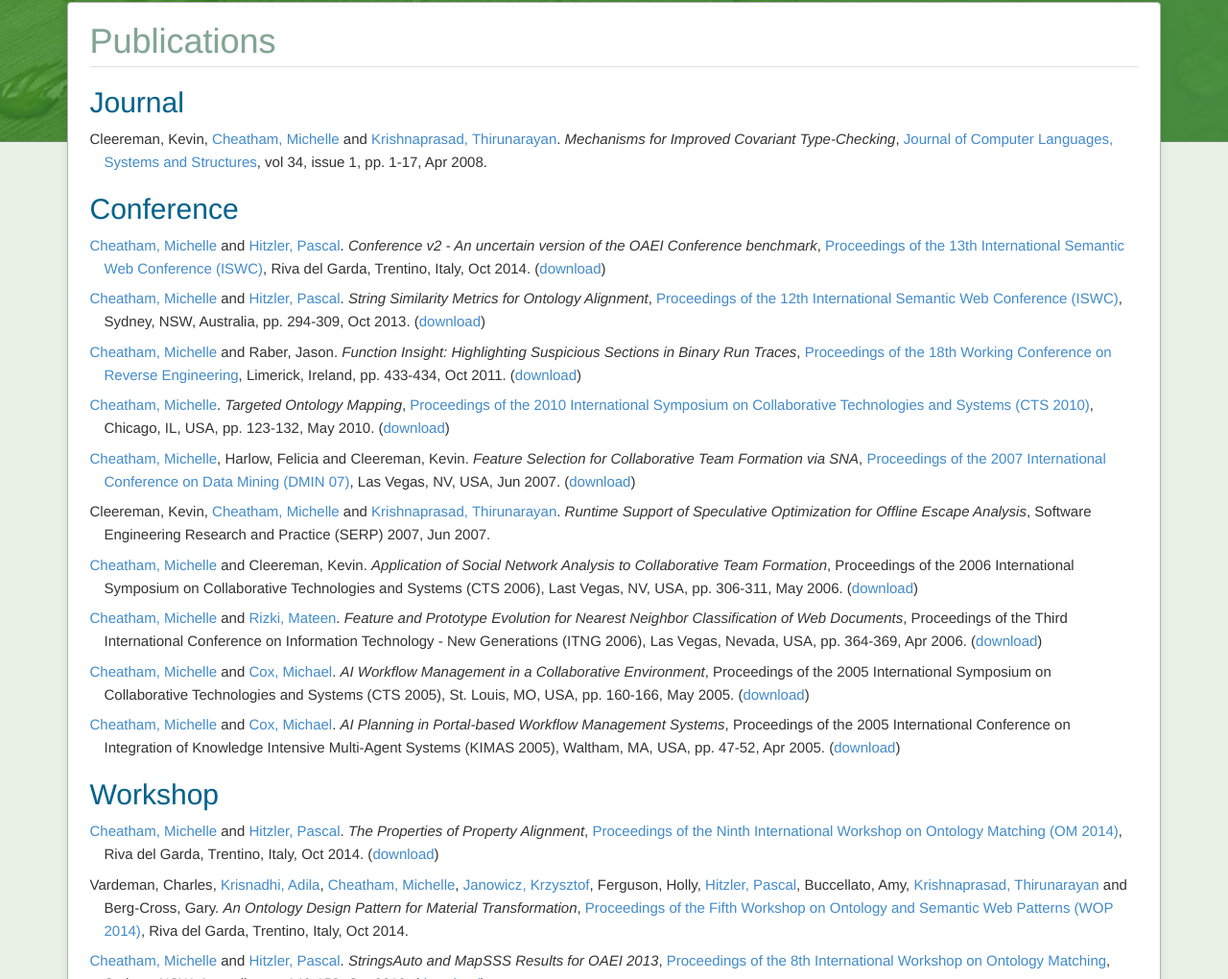
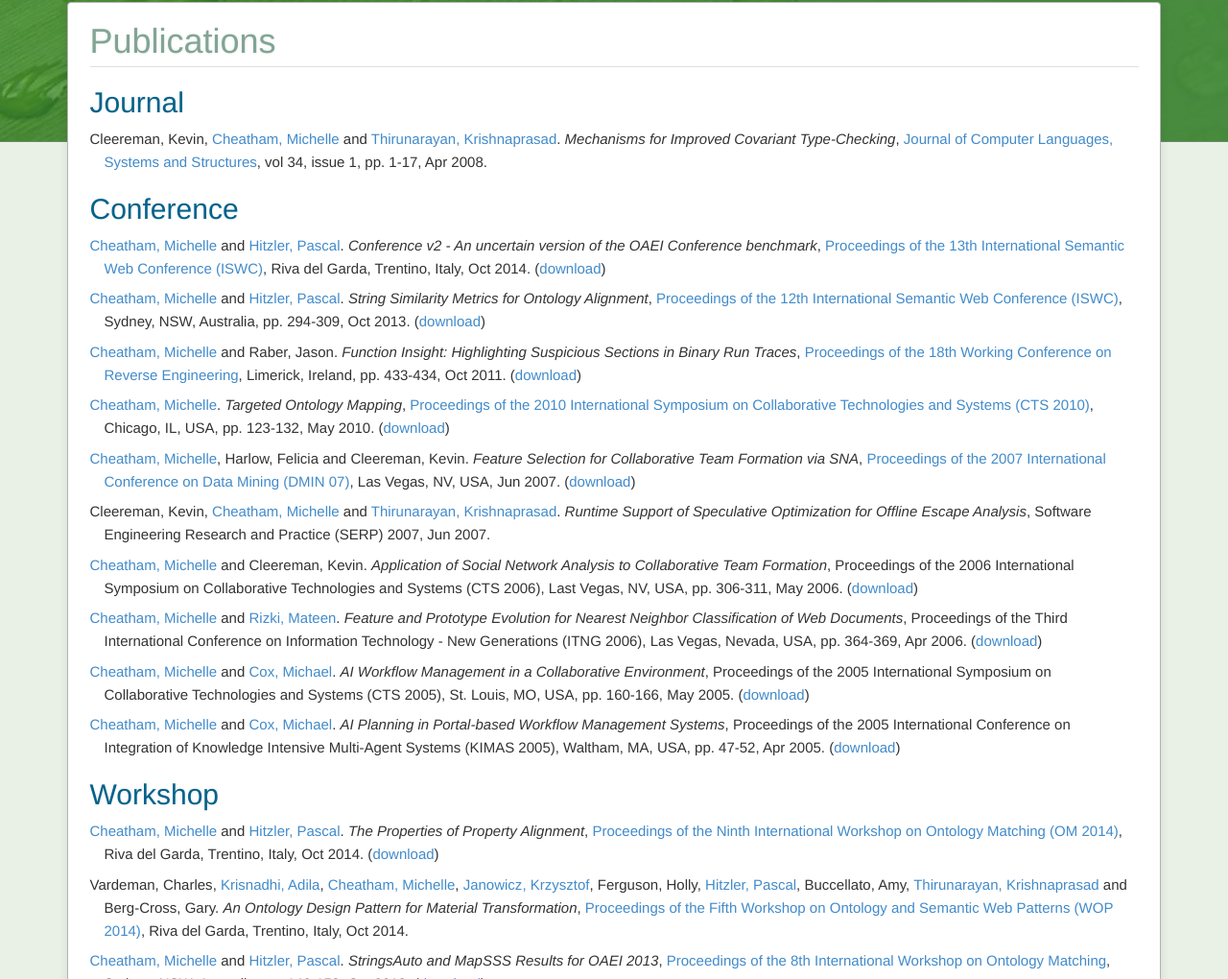
Before and after one commit to mcheatham/mcheatham.github.io, a Jekyll site: the page built from publications.md, in a window 1280 px wide. Shown: the part 102-1122 px from the top of the page at 96% size. Built offline with Jekyll 4.4.1, drawn with Linux system fonts in a browser that asks for light colours; Markdown is read by kramdown in place of the engine named in the settings.

Commit message:
switched Prasad's name to the correct order

```diff
--- a/_data/people.yaml
+++ b/_data/people.yaml
@@ -19,8 +19,8 @@ kcleereman:
   last: Cleereman
 
 tprasad:
-  first: Thirunarayan
-  last: Krishnaprasad
+  first: Krishnaprasad
+  last: Thirunarayan
   homepage: cecs.wright.edu/~tkprasad/
 
 fharlow:
```
